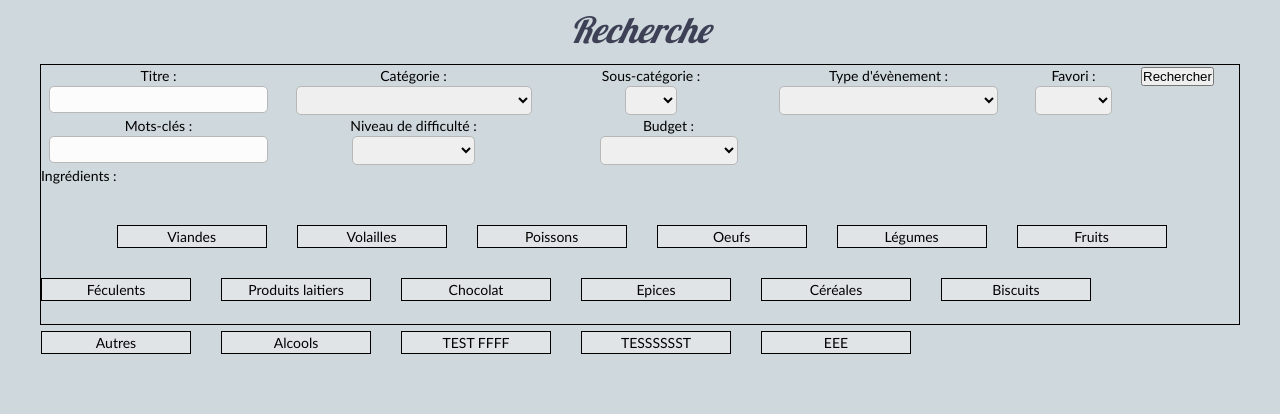
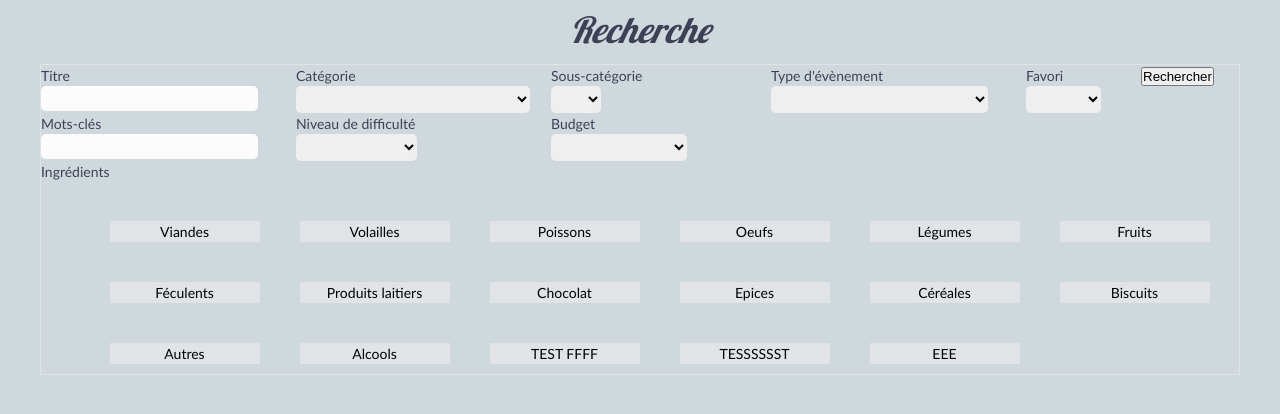
Before and after one commit to tassun59/homemade, a PHP site: page /recherche.php in a window 1280 px wide. Shown: the part 43-457 px from the top of the page. Run offline with PHP 8.4, Linux system fonts and the light colour scheme; data comes from the database, SQL or seed files in the repository; data that the repository does not hold is empty; some libraries are stand-ins or nearby versions.

Commit message:
Modif CSS page de recherche

```diff
--- a/css/style.css
+++ b/css/style.css
@@ -366,10 +366,12 @@ div[id=sous_categorie]:hover  > div > img {
 section[id=recettes]{
 	position:relative;
 	float:left;
+	top: 100px;
 	width: 90%;
 	margin-left: 40px;
 	margin-right: 40px;
 }
+
 
 div[id=recette]{
 	width:1400px;
@@ -695,7 +697,8 @@ div[id=recherche_recettes]{
 	width:inherit;
 	height:	inherit;
 	top:60px;
-	border: 1px solid #000000;
+	border: 1px solid #E0E4E7;
+	padding-bottom: 40px;
 	color: black;
 	/*margin-bottom: 30px;*/
 	margin-right: 30px;
@@ -706,7 +709,7 @@ div[id=recherche_type_ingredient]{
 	float:left;
 	width:150px;
 	top:60px;
-	border: 1px solid #000000;
+	border: 0px solid #000000;
 	color: black;
 	background-color: #E0E4E7;
 	margin-bottom: 30px;
@@ -741,7 +744,7 @@ input[type=search]{
 	-webkit-border-radius:5px;
 	-moz-border-radius:5px;
 	border-radius:5px;
-	border:1px solid #ccc;
+	border:0px solid #ccc;
 	height:27px;
 	font-weight:bold;
 	padding-left:10px;
@@ -779,7 +782,7 @@ input[type="text"]{
   -moz-box-sizing: content-box;
   box-sizing: content-box;
   padding: 5px 20px;
-  border: 1px solid #b7b7b7;
+  border: 0px solid #b7b7b7;
   -webkit-border-radius: 10px;
   border-radius: 5px;
   color: rgba(0,0,0,1);
@@ -820,7 +823,7 @@ select{
     cursor: pointer;
     padding: 5px 15px;
     outline: 0;
-    border: 1px solid #b7b7b7;
+    border: 0px solid #b7b7b7;
     border-radius: 5px;
     background: $color--light-grey;
     color: $color--dark-grey;
@@ -883,11 +886,13 @@ div[class=titre_champ_recherche]{
 	position:relative;
 	float:left;
 	/*background-color: #e0e4e7;*/
-	text-align: center;
+	color: #3E4156;
 }
 
-div[class=champ_recherche]{
-	text-align:center;
+div[class=champ_recherche_ingredient]{
+	  display: grid;
+	  grid-template-columns: repeat(6, 2fr);
+	  grid-gap: 10px;
 }
 
 div[id=type_ingredient]{
--- a/recherche.php
+++ b/recherche.php
@@ -200,7 +200,7 @@ if (isset($_POST['valider']))
 			<form method="post">
 				<div id="titre"><!--<?php echo $recettes_count;?>-->
 					<div class="titre_champ_recherche">
-						Titre :
+						Titre
 					</div>
 					<div class="champ_recherche">
 						<input type="text" name = "titre" id = "titre" value="<?php if (isset($_POST['titre']) && !empty($_POST['titre'])) echo $_POST['titre'];?>"/>
@@ -208,7 +208,7 @@ if (isset($_POST['valider']))
 				</div>
 				<div id="categorie">
 					<div class="titre_champ_recherche">
-						Catégorie :
+						Catégorie
 					</div>
 					<div class="champ_recherche">
 						<select name = "categorie" id = "categorie" onchange="recup_sous_categorie('souscategorie', this.value);">
@@ -224,7 +224,7 @@ if (isset($_POST['valider']))
 				</div>
 				<div id="sousCategorie">
 					<div class="titre_champ_recherche">
-						Sous-catégorie :
+						Sous-catégorie
 					</div>
 					<div id="souscategorie" class="champ_recherche">
 						<select name = "souscategorie" id = "souscategorie">
@@ -234,7 +234,7 @@ if (isset($_POST['valider']))
 				</div>
 				<div id="theme">
 					<div class="titre_champ_recherche">
-						Type d'évènement :
+						Type d'évènement
 					</div>
 					<div class="champ_recherche">
 						<select name = "evenement" id = "evenement">
@@ -250,7 +250,7 @@ if (isset($_POST['valider']))
 				</div>
 				<div id="favori">
 					<div class="titre_champ_recherche">
-						Favori :
+						Favori
 					</div>
 					<div class="champ_recherche">
 						<select name="favori" id="favori">
@@ -262,7 +262,7 @@ if (isset($_POST['valider']))
 				</div>
 				<div id="tag">
 					<div class="titre_champ_recherche">
-						Mots-clés :
+						Mots-clés
 					</div>
 					<div class="champ_recherche">
 						<input type="text" name = "tag" id = "tag" value="<?php if (isset($_POST['tag']) && !empty($_POST['tag'])) echo $_POST['tag'];?>"/>
@@ -270,7 +270,7 @@ if (isset($_POST['valider']))
 				</div>
 				<div id="niveau">
 					<div class="titre_champ_recherche">
-						Niveau de difficulté :
+						Niveau de difficulté
 					</div>
 					<div class="champ_recherche">
 						<select name = "niveau" id = "niveau">
@@ -286,7 +286,7 @@ if (isset($_POST['valider']))
 				</div>
 				<div id="budget">
 					<div class="titre_champ_recherche">
-						Budget :
+						Budget
 					</div>
 					<div class="champ_recherche">
 						<select name = "budget" id = "budget">
@@ -304,9 +304,9 @@ if (isset($_POST['valider']))
 					<!--  REQUETE POUR LA RECHERCHE D'INGREDIENTS
 					select rec_id from (select count(1) nb_ing, c.rec_id from (SELECT rec_id, ing_id FROM `t_recette_ingredients` WHERE ing_id in (3,14) group by rec_id, ing_id) c group by c.rec_id) d where d.nb_ing=2-->
 					<div class="titre_champ_recherche">
-						Ingrédients :
+						Ingrédients
 					</div>
-					<div class="champ_recherche">
+					<div class="champ_recherche_ingredient">
 					<input type="hidden" name="ingredients" id="ingredients" value=""/>
 					<input type="hidden" name="nbingredients" id="nbingredients" value=""/>
 						<?php
```
